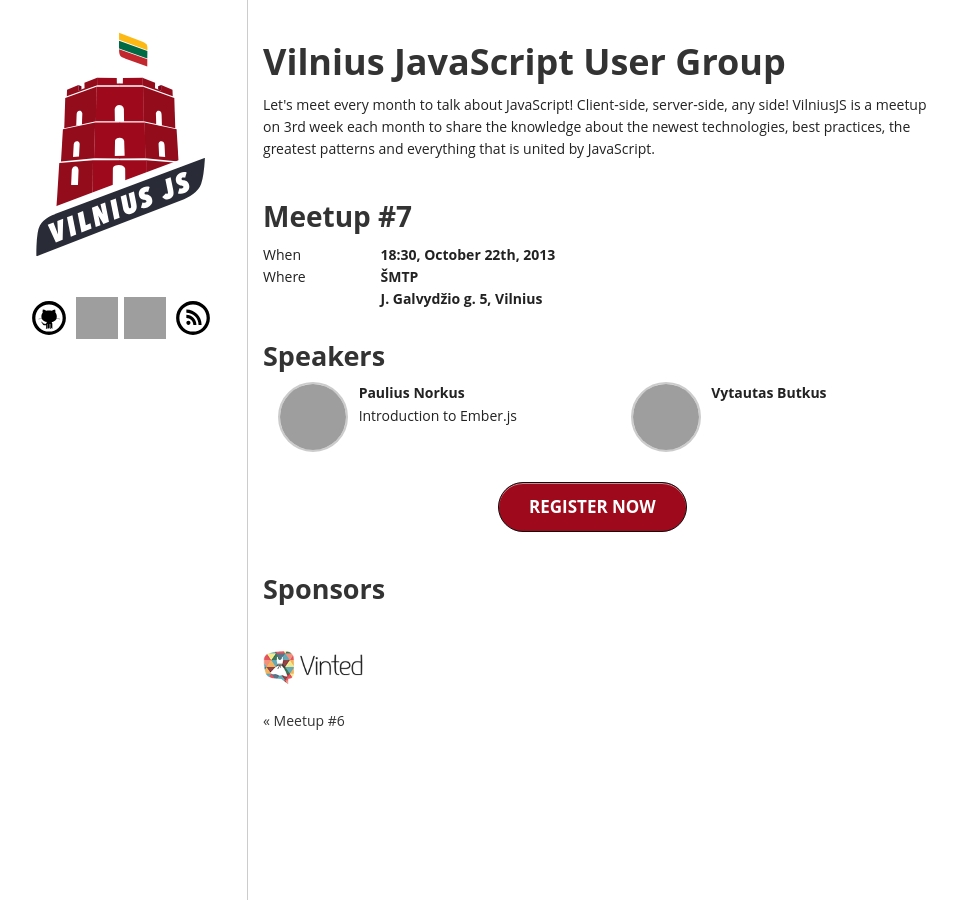
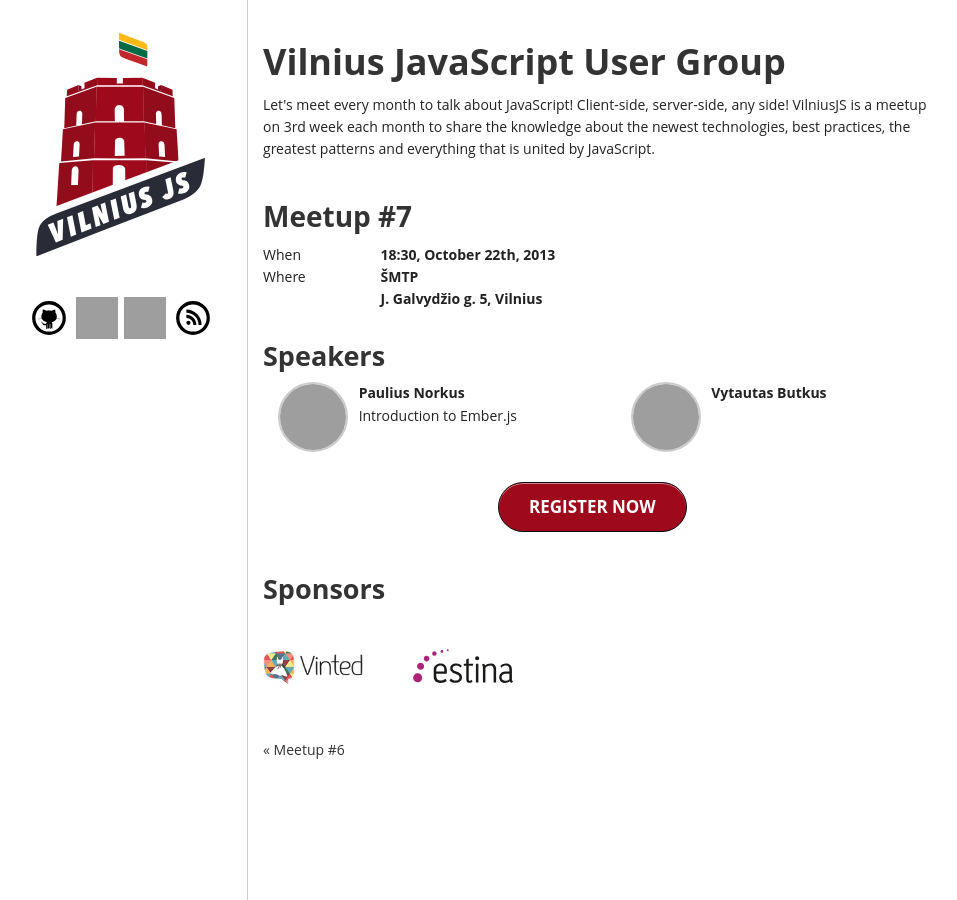
Before and after one commit to VilniusJS/vilniusjs.lt, a Jekyll site: the page built from _posts/2013-10-22-meetup7.html, in a window 1280 px wide. Shown: the whole page, without its empty margins (157-1114 px from the left). Built offline with Jekyll 4.4.1, drawn with Linux system fonts in a browser that asks for light colours; comment, search, counter and statistics services are not loaded; grey boxes are pictures that could not be loaded.

Commit message:
Add sponsor to 7th meetup: Estina

```diff
--- /dev/null
+++ b/_includes/estina.html
@@ -0,0 +1,4 @@
+<a href="http://estina.com/">
+  <div class="sponsor estina">
+  </div>
+</a>
--- a/_posts/2013-10-22-meetup7.html
+++ b/_posts/2013-10-22-meetup7.html
@@ -58,5 +58,6 @@
 <div class="row">
   <div class="ten columns">
     {% include vinted.html %}
+    {% include estina.html %}
   </div>
 </div>
--- a/css/style.css
+++ b/css/style.css
@@ -136,6 +136,10 @@
   background-image: url(../svg/adform.svg);
 }
 
+.estina {
+  background-image: url(../svg/estina.svg);
+}
+
 .nearform {
   background-image: url(../img/nearform.gif);
   height: 41px;
```
Also changed, not shown: svg/estina.svg (added).
